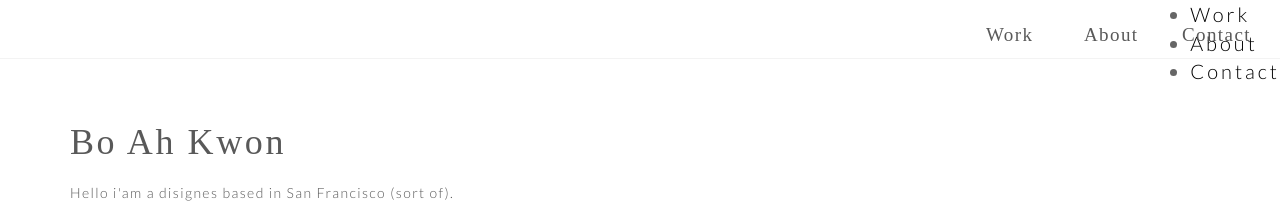
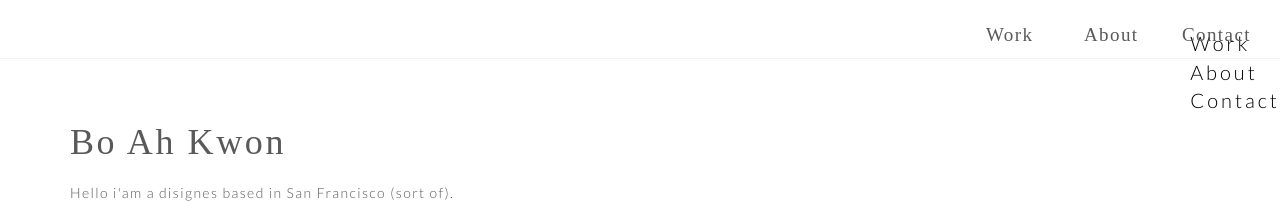
Before and after one commit to bkwon0402/bkwon0402.github.io, a Jekyll site: the page built from index.html, in a window 1280 px wide. Shown: the top 203 px of the page. Built offline with Jekyll 4.4.1, drawn with Linux system fonts in a browser that asks for light colours; some web fonts are replaced.

Commit message:
css fixes

```diff
--- a/styles/core.css
+++ b/styles/core.css
@@ -858,7 +858,11 @@ div.newsletterredesign {
         color: #666;
         position: absolute;
         right: 0;
+        top: 50%;
 
+    }
+    .open_menu ul{
+        list-style-type: none;
     }
 .nav {
     height: 58px;
```
